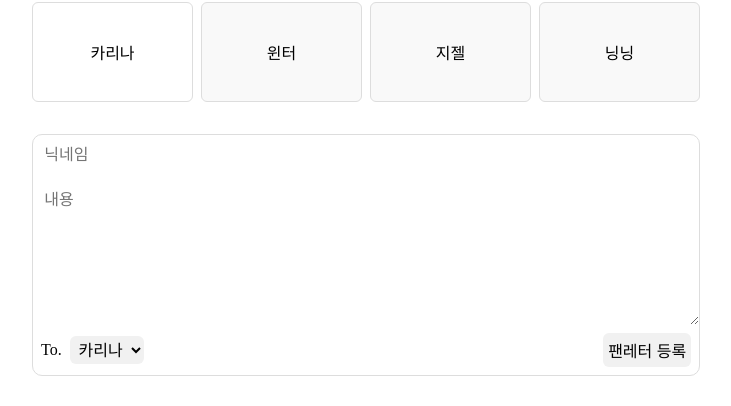
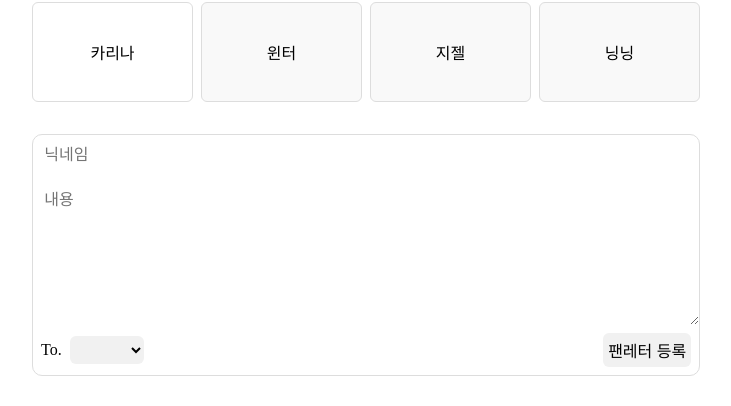
Before and after one commit to lauichan/react-fan-letter, a React (Create React App) app: page / in a window 1280 px wide. Shown: the part 70-476 px from the top of the page, without its empty margins (274-1005 px from the left). Built offline with nearby package versions, Linux system fonts and the light colour scheme.

Commit message:
컴포넌트 리팩터링

```diff
--- a/src/components/FanLetterDetail.jsx
+++ b/src/components/FanLetterDetail.jsx
@@ -10,16 +10,27 @@ import {
   ButtonStyle,
 } from "./Styles";
 import { useDispatch, useSelector } from "react-redux";
-import { deleteFanLetter } from "store/modules/fanletter";
+import { deleteFanLetter, updateFanLetter } from "store/modules/fanletter";
+import { selectMember } from "store/modules/member";
+
+// 0000년 00월 00일 월요일
+function timeString(date) {
+  return new Date(date).toLocaleDateString("ko-kr", {
+    weekday: "long",
+    year: "numeric",
+    month: "long",
+    day: "numeric",
+  });
+}
 
 function FanLetterDetail() {
+  const { id } = useParams();
   const comments = useSelector((state) => state.fanletter);
+  const article = comments.find((letter) => letter.id === id) ?? {};
+  const [editMode, setEditMode] = useState(false);
+
   const dispatch = useDispatch();
   const navigate = useNavigate();
-  const { id } = useParams();
-  const [editMode, setEditMode] = useState(false);
-
-  const [article] = comments.filter((letter) => letter.id === id);
 
   const changeEditMode = (bool) => {
     setEditMode(bool);
@@ -32,7 +43,46 @@ function FanLetterDetail() {
     }
   };
 
-  if (editMode) return <FanLetterForm article={article} changeEditMode={changeEditMode} />;
+  const handleOnSubmit = (e) => {
+    e.preventDefault();
+    const { name, content, sendto } = e.target;
+
+    const isChanged =
+      article &&
+      name.value === article.nickname &&
+      content.value === article.content &&
+      sendto.value === article.writedTo;
+
+    if (isChanged) {
+      alert("수정된 내용이 없습니다.");
+      return;
+    }
+
+    const formData = {
+      id: article.id,
+      createdAt: new Date().toISOString(),
+      avatar: article.avatar,
+      nickname: name.value,
+      content: content.value,
+      writedTo: sendto.value,
+    };
+
+    if (!window.confirm("팬레터 수정 확인")) return;
+
+    dispatch(updateFanLetter(formData));
+    dispatch(selectMember(formData.writedTo));
+    navigate("/");
+  };
+
+  if (editMode)
+    return (
+      <FanLetterForm
+        data={article}
+        editMode={editMode}
+        changeEditMode={changeEditMode}
+        handleOnSubmit={handleOnSubmit}
+      />
+    );
 
   return (
     <section>
@@ -40,14 +90,7 @@ function FanLetterDetail() {
         <ArticleHeaderStyle>
           <AvatarStyle src={article.avatar} alt={article.nickname} />
           <span>{article.nickname}</span>
-          <time>
-            {new Date(article.createdAt).toLocaleDateString("ko-kr", {
-              weekday: "long",
-              year: "numeric",
-              month: "long",
-              day: "numeric",
-            })}
-          </time>
+          <time>{timeString(article.createdAt)}</time>
         </ArticleHeaderStyle>
         <ArticleContentStyle>{article.content}</ArticleContentStyle>
         <ArticleBottomStyle>
--- a/src/components/FanLetterForm.jsx
+++ b/src/components/FanLetterForm.jsx
@@ -1,6 +1,4 @@
-import { useNavigate } from "react-router-dom";
 import { aespa } from "static/data";
-import { v4 as uuidv4 } from "uuid";
 import {
   ButtonStyle,
   FormBottomStyle,
@@ -9,75 +7,34 @@ import {
   FormStyle,
   FormTextAreaStyle,
 } from "./Styles";
-import { useDispatch, useSelector } from "react-redux";
-import { addFanLetter, updateFanLetter } from "store/modules/fanletter";
-import { selectMember } from "store/modules/member";
 
-function FanLetterForm({ article, changeEditMode }) {
-  const member = useSelector((state) => state.member);
-  const dispatch = useDispatch();
-  const navigate = useNavigate();
-
-  const handleOnSubmit = (e) => {
-    e.preventDefault();
-
-    const { name, content, sendto } = e.target;
-
-    if (
-      article &&
-      name.value === article.nickname &&
-      content.value === article.content &&
-      sendto.value === article.writedTo
-    ) {
-      alert("수정된 내용이 없습니다.");
-      return;
-    }
-
-    const formData = {
-      id: article ? article.id : uuidv4(),
-      createdAt: article ? article.createdAt : new Date().toISOString(),
-      avatar: article
-        ? article.avatar
-        : "https://t1.kakaocdn.net/together_image/common/avatar/avatar.png",
-      nickname: name.value,
-      content: content.value,
-      writedTo: sendto.value,
-    };
-
-    if (!window.confirm(`팬레터 ${article ? "수정" : "작성"} 확인`)) return;
-
-    article ? dispatch(updateFanLetter(formData)) : dispatch(addFanLetter(formData));
-    dispatch(selectMember(formData.writedTo));
-    e.target.reset();
-    navigate("/");
-  };
-
+function FanLetterForm({ data, editMode, changeEditMode, handleOnSubmit }) {
   return (
     <section>
-      <FormStyle $backColor={article ? "ghostwhite" : "white"} onSubmit={handleOnSubmit}>
+      <FormStyle onSubmit={handleOnSubmit}>
         <FormInputStyle
           type="text"
           name="name"
           placeholder="닉네임"
-          defaultValue={article && article.nickname}
+          defaultValue={data.nickname}
           maxLength={30}
           autoComplete="true"
           autoFocus
           required
         ></FormInputStyle>
+
         <FormTextAreaStyle
           name="content"
           placeholder="내용"
-          defaultValue={article && article.content}
+          defaultValue={data.content}
           maxLength={300}
           required
         ></FormTextAreaStyle>
+
         <FormBottomStyle>
           To.
           <FormSelectStyle name="sendto" title="sendto" required>
-            <option defaultValue={article ? article.writedTo : member}>
-              {article ? article.writedTo : member}
-            </option>
+            <option defaultValue={data.writedTo}>{data.writedTo}</option>
             {aespa.map(({ id, name }) => {
               return (
                 <option key={id} value={name}>
@@ -86,12 +43,12 @@ function FanLetterForm({ article, changeEditMode }) {
               );
             })}
           </FormSelectStyle>
-          {article && (
+          {editMode && (
             <ButtonStyle type="button" onClick={() => changeEditMode(false)}>
               취소
             </ButtonStyle>
           )}
-          <ButtonStyle type="submit">팬레터 {article ? "수정" : "등록"}</ButtonStyle>
+          <ButtonStyle type="submit">팬레터 {editMode ? "수정" : "등록"}</ButtonStyle>
         </FormBottomStyle>
       </FormStyle>
     </section>
--- a/src/components/Styles.js
+++ b/src/components/Styles.js
@@ -49,7 +49,6 @@ export const FormStyle = styled.form`
   border: 1px solid #ddd;
   border-radius: 10px;
   overflow: hidden;
-  background-color: ${({ $backColor }) => $backColor};
 `;
 
 export const FormInputStyle = styled.input`
--- a/src/pages/Home.jsx
+++ b/src/pages/Home.jsx
@@ -1,17 +1,46 @@
 import FanLetterForm from "components/FanLetterForm";
 import FanLetterList from "components/FanLetterList";
 import MemberCard from "components/MemberCard";
-import { useSelector } from "react-redux";
+import { useDispatch, useSelector } from "react-redux";
+import { addFanLetter } from "store/modules/fanletter";
+import { selectMember } from "store/modules/member";
+import { v4 as uuidv4 } from "uuid";
 
 function Home() {
   const comments = useSelector((state) => state.fanletter);
   const member = useSelector((state) => state.member);
+
   const commentList = comments.filter((letter) => letter.writedTo === member);
+
+  const dispatch = useDispatch();
+
+  const handleOnSubmit = (e) => {
+    e.preventDefault();
+    const { name, content, sendto } = e.target;
+
+    const formData = {
+      id: uuidv4(),
+      createdAt: new Date().toISOString(),
+      avatar: "https://t1.kakaocdn.net/together_image/common/avatar/avatar.png",
+      nickname: name.value,
+      content: content.value,
+      writedTo: sendto.value,
+    };
+
+    if (!window.confirm("팬레터 작성 확인")) return;
+
+    dispatch(addFanLetter(formData));
+    dispatch(selectMember(formData.writedTo));
+    e.target.reset();
+  };
 
   return (
     <>
       <MemberCard />
-      <FanLetterForm />
+      <FanLetterForm
+        data={{ nickname: "", content: "", writedTo: "" }}
+        handleOnSubmit={handleOnSubmit}
+      />
       <FanLetterList list={commentList} />
     </>
   );
```
